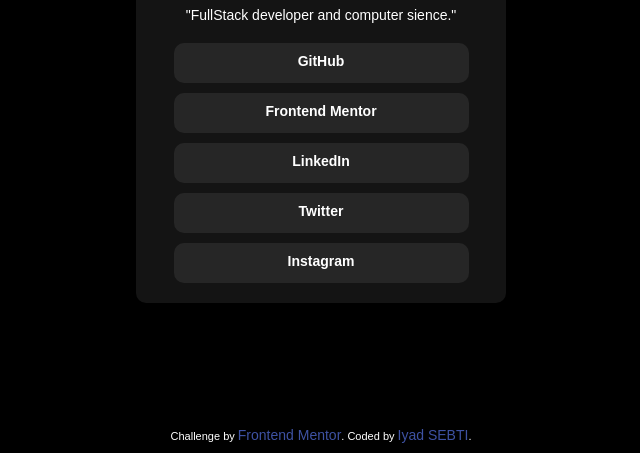
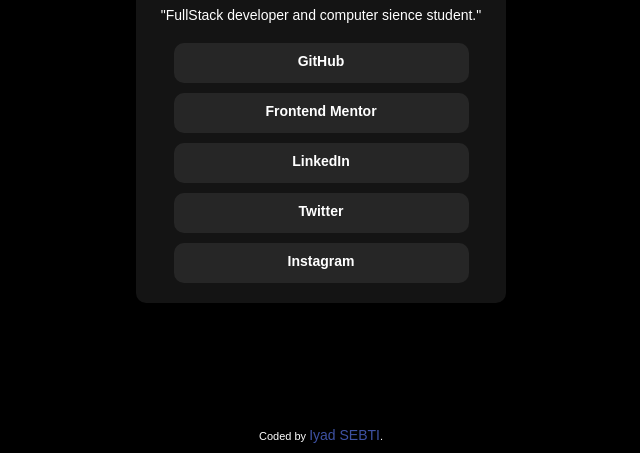
Before and after one commit to Uyadsb/Social-links-profile, a plain HTML site: page index.html in a window 1280 px wide. Shown: the part 347-800 px from the top of the page, without its empty margins (319-959 px from the left). Drawn offline with Linux system fonts and the light colour scheme.

Commit message:
Update index.html

```diff
--- a/index.html
+++ b/index.html
@@ -21,7 +21,7 @@
     </div>
 
     <div class="description">
-      "FullStack developer and computer sience."
+      "FullStack developer and computer sience student."
     </div>
 
     <div class="main">
@@ -34,7 +34,6 @@
   </div>
 
   <div class="attribution">
-      Challenge by <a href="https://www.frontendmentor.io?ref=challenge" target="_blank">Frontend Mentor</a>.
       Coded by <a href="https://github.com/Uyadsb">Iyad SEBTI</a>.
   </div>
 
```
